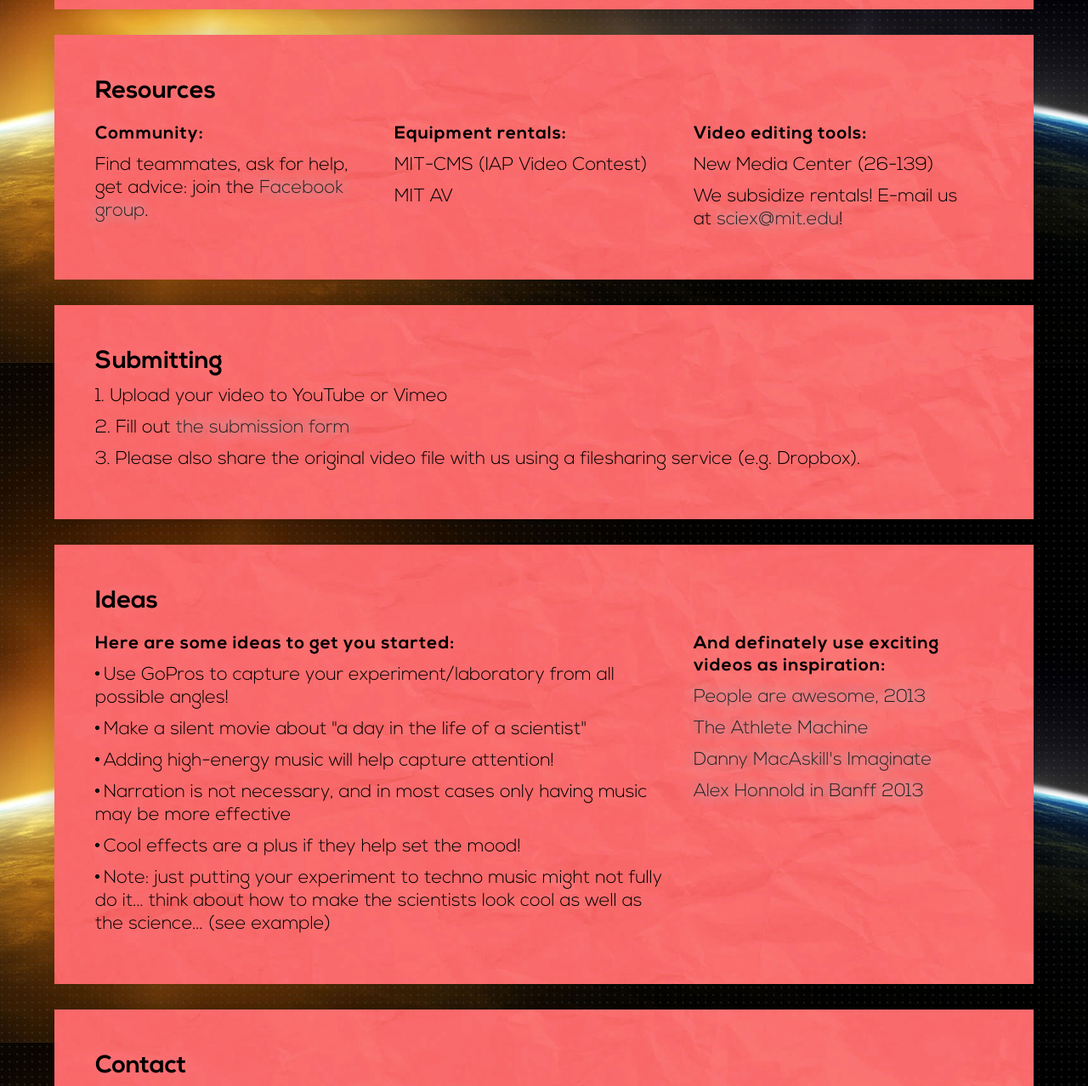
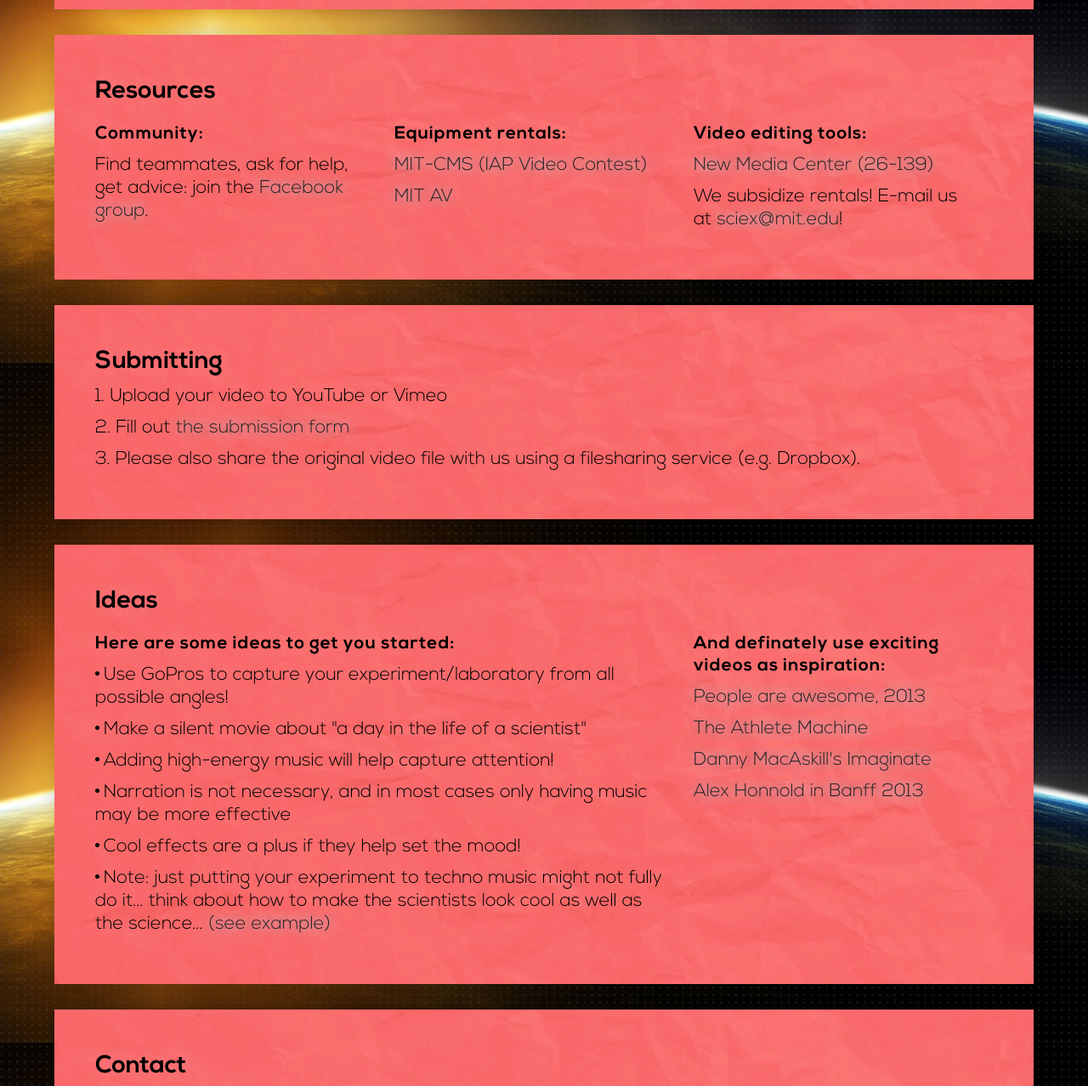
Before and after one commit to kctess5/Sciex, a plain HTML site: page details/index.html in a window 1280 px wide. Shown: the part 1173-2451 px from the top of the page at 85% size. Drawn offline with Linux system fonts and the light colour scheme.

Commit message:
Fixed a few more links
Changed some text, fixed a couple of typos

```diff
--- a/details/index.html
+++ b/details/index.html
@@ -113,12 +113,12 @@
 					</div>
 					<div class="large-4 columns">
 						<h3>Equipment rentals:</h3>
-						<p>MIT-CMS (IAP Video Contest)</p>
-						<p>MIT AV</p>
+						<p><a href="http://web.mit.edu/~techtv/IAPVideoContest/support.html">MIT-CMS (IAP Video Contest)</a></p>
+						<p><a href="http://studentlife.mit.edu/sites/default/files/MITAV~PriceList2012.pdf">MIT AV</a></p>
 					</div>
 					<div class="large-4 columns">
 						<h3>Video editing tools:</h3>
-						<p>New Media Center (26-139)</p>
+						<p><a href="http://oeit.mit.edu/resources/learning-environments/new-media-center">New Media Center (26-139)</a></p>
 						<p>We subsidize rentals! E-mail us at <a href="mailto:sciex@mit.edu">sciex@mit.edu</a>!</p>
 					</div>
 				</div>
@@ -145,7 +145,7 @@
 						<p class="bullet">Adding high-energy music will help capture attention!</p>
 						<p class="bullet">Narration is not necessary, and in most cases only having music may be more effective</p>
 						<p class="bullet">Cool effects are a plus if they help set the mood!</p>
-						<p class="bullet">Note: just putting your experiment to techno music might not fully do it... think about how to make the scientists look cool as well as the science... (see example)</p>
+						<p class="bullet">Note: just putting your experiment to techno music might not fully do it... think about how to make the scientists look cool as well as the science... <a href="http://www.youtube.com/watch?v=PdrqdW4Miao">(see example)</a></p>
 					</div>
 					<div class="large-4 small-12 columns">
 						<h3>And definately use exciting videos as inspiration:</h3>
```
Also changed, not shown: about/index.html (+1 -1 lines), faq/index.html (+1 -1 lines).
